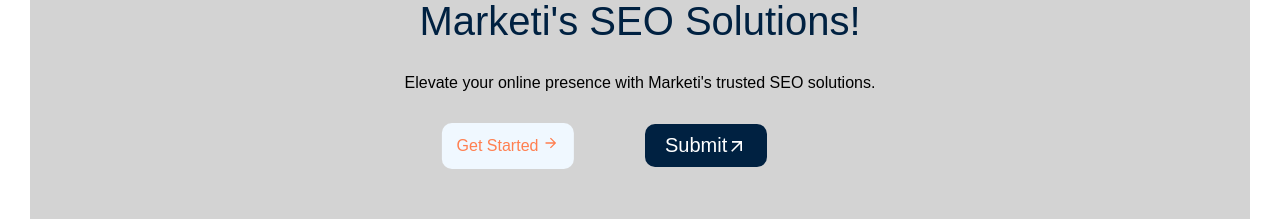
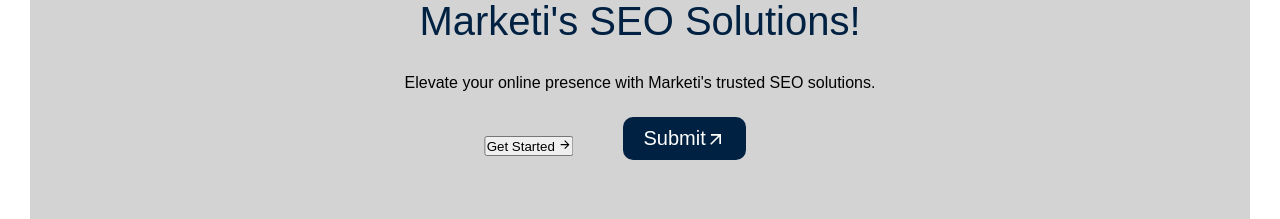
Before and after one commit to dakshrajput45/WeBeeSkecth, a React (Create React App) app: page /contac in a window 1280 px wide. Shown: the part 2960-3179 px from the top of the page. Built offline with nearby package versions, Linux system fonts and the light colour scheme.

Commit message:
Update Contact.js

```diff
--- a/src/pages/Contact.js
+++ b/src/pages/Contact.js
@@ -196,9 +196,9 @@
         </div>
         <div className="contact-btn">
           <div class="wrapper">
-            <a href="#">
+            <button>
               <span>Get Started <MdArrowForward/></span>
-            </a>
+            </button>
           </div>
           <button
             className="explore-btn"
```
